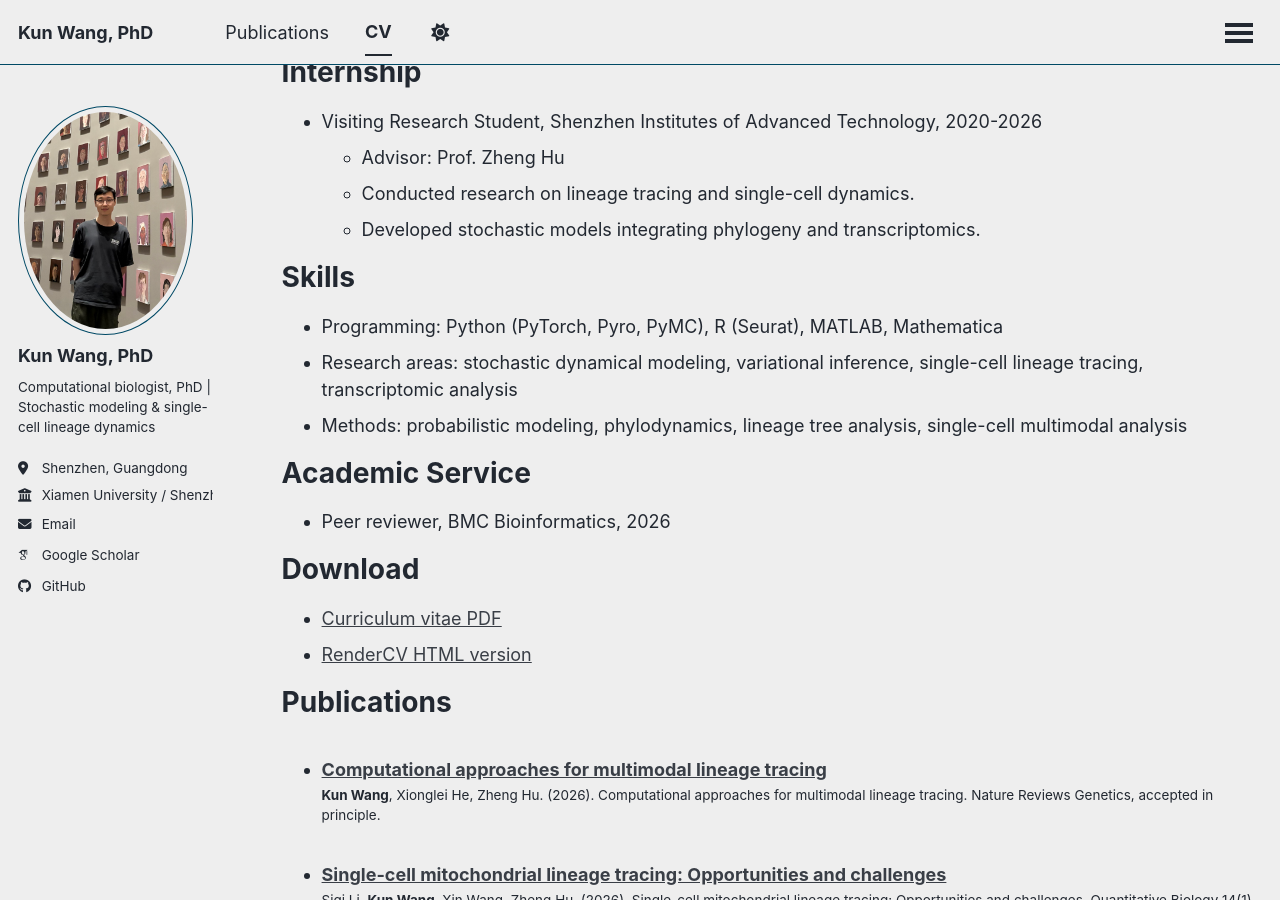
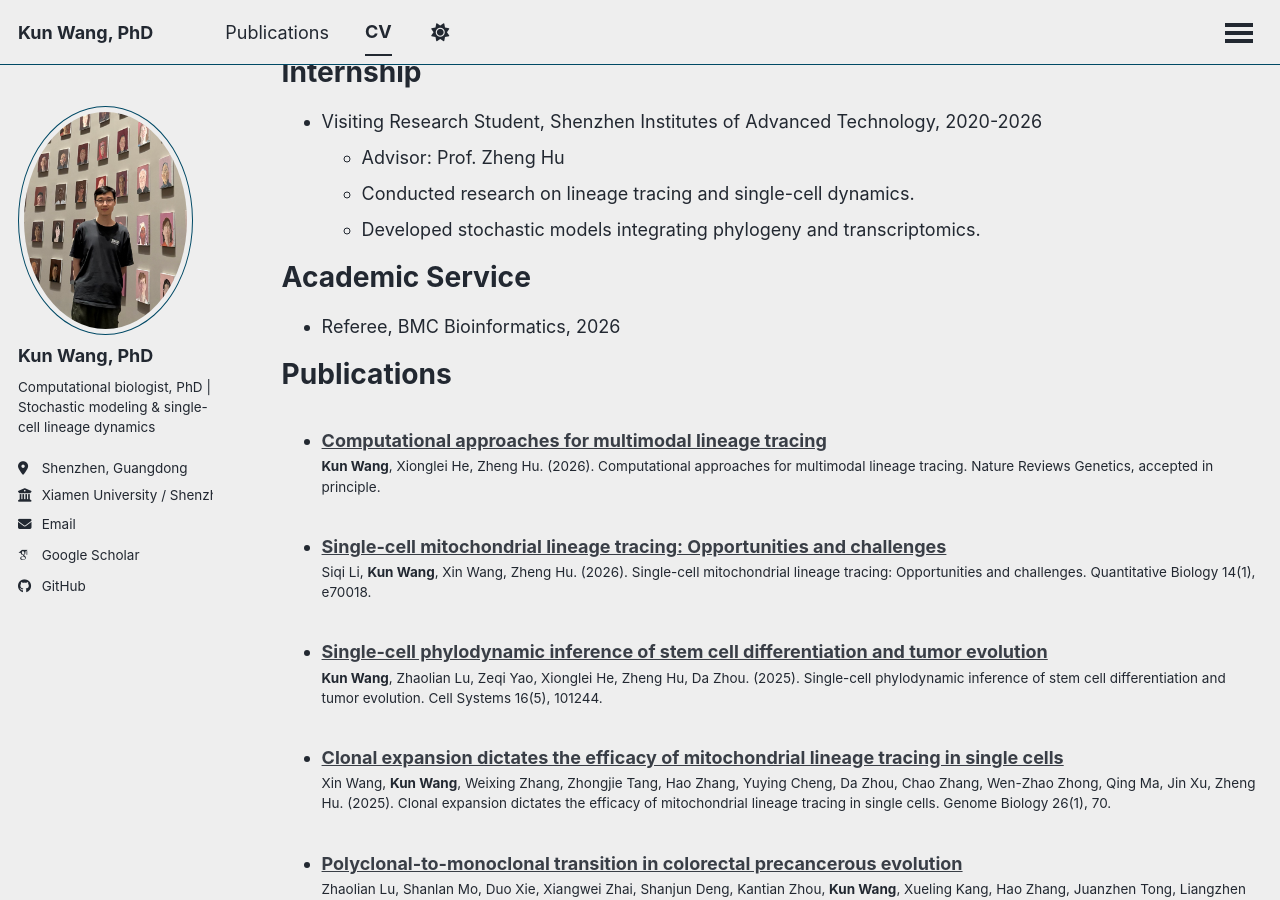
Before and after one commit to kunwang34/kunwang34.github.io, a Jekyll site: the page built from _pages/cv.md, in a window 1280 px wide and 900 px high, scrolled down 369 px. Built offline with Jekyll 4.4.1, drawn with Linux system fonts in a browser that asks for light colours; some web fonts are replaced; a script that is not in the unit is left out.

Commit message:
Update cv.md

```diff
--- a/_pages/cv.md
+++ b/_pages/cv.md
@@ -25,20 +25,9 @@ Internship
   * Conducted research on lineage tracing and single-cell dynamics.
   * Developed stochastic models integrating phylogeny and transcriptomics.
 
-Skills
-======
-* Programming: Python (PyTorch, Pyro, PyMC), R (Seurat), MATLAB, Mathematica
-* Research areas: stochastic dynamical modeling, variational inference, single-cell lineage tracing, transcriptomic analysis
-* Methods: probabilistic modeling, phylodynamics, lineage tree analysis, single-cell multimodal analysis
-
 Academic Service
 ======
-* Peer reviewer, BMC Bioinformatics, 2026
-
-Download
-======
-* [Curriculum vitae PDF](/files/Kun_Wang_CV.pdf)
-* [RenderCV HTML version](/files/Kun_Wang_CV.html)
+* Referee, BMC Bioinformatics, 2026
 
 Publications
 ======
```
